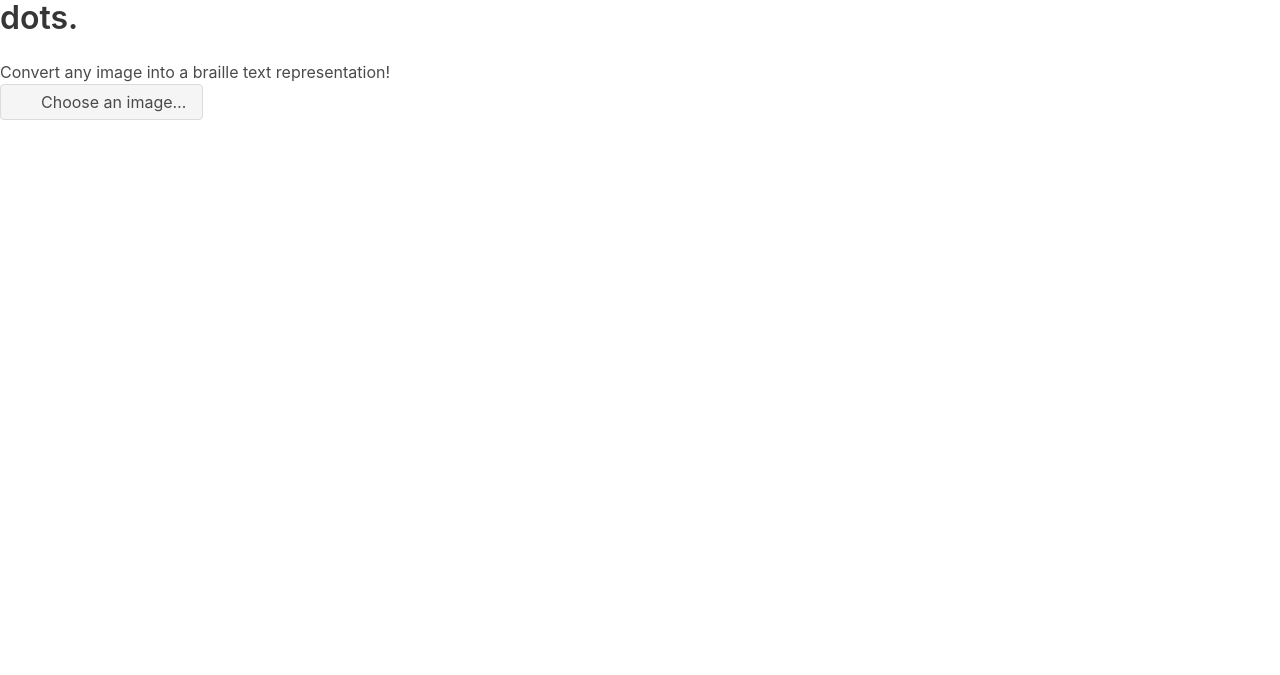
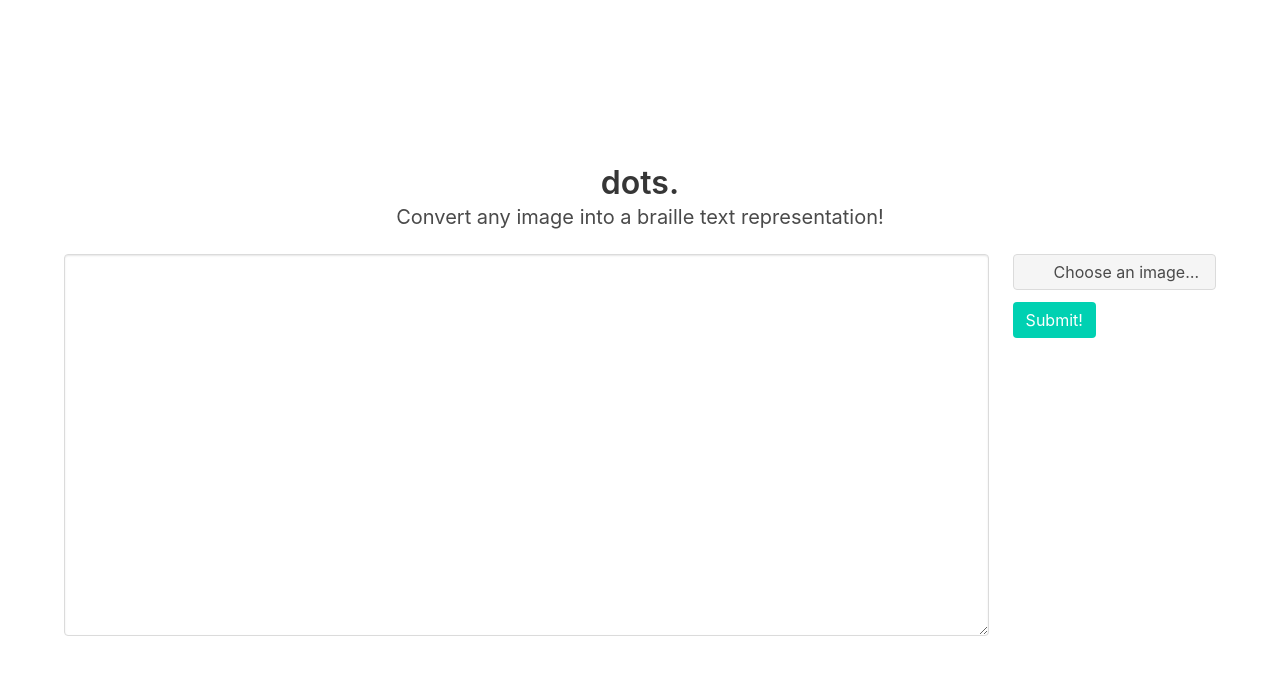
Before and after one commit to ekisu/dots, a Flask app: page / in a window 1280 px wide. Shown: the top 675 px of the page. Run offline with Flask 2, Linux system fonts and the light colour scheme.

Commit message:
templates: design main page

```diff
--- a/dots/web/templates/index.html
+++ b/dots/web/templates/index.html
@@ -3,10 +3,20 @@
 {% block title %}Home{% endblock %}
 
 {% block content %}
+<section class="hero is-fullheight">
+    <div class="hero-body">
+        <div class="container has-text-centered">
             <h1 class="title">dots.</h1>
-<p>Convert any image into a braille text representation!</p>
+            <h2 class="subtitle">Convert any image into a braille text representation!</h2>
 
-<form action="{{ url_for('routes.convert') }}" method="POST">
+            <div class="columns">
+                <div class="column">
+                    <textarea class="textarea" rows="15"></textarea>
+                </div>
+                <div class="column is-narrow">
+                    <form action="{{ url_for('routes.convert') }}" method="POST" enctype="multipart/form-data">
+                        <div class="field">
+                            <div class="control">
                                 <div class="file">
                                     <label class="file-label">
                                         <input class="file-input" type="file" name="image">
@@ -20,5 +30,18 @@
                                         </span>
                                     </label>
                                 </div>
+                            </div>
+                        </div>
+
+                        <div class="field">
+                            <div class="control">
+                                <button type="submit" class="button is-primary">Submit!</button>
+                            </div>
+                        </div>
                     </form>
+                </div>
+            </div>
+        </div>
+    </div>
+</section>
 {% endblock %}
```
Lines whose indentation alone changed are shown as unchanged.
